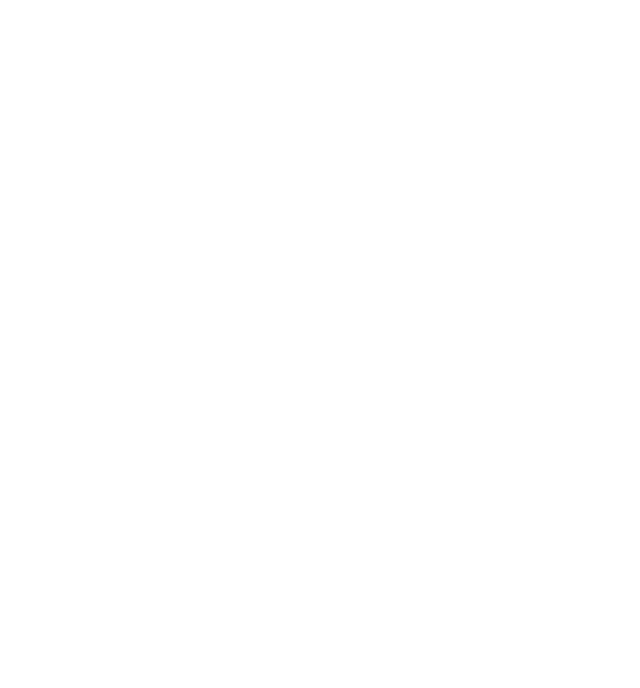
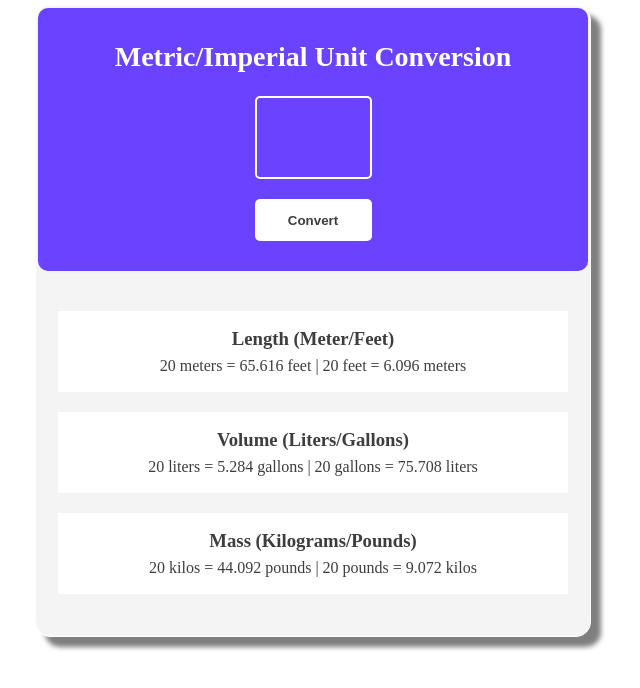
Before and after one commit to Southboy12/Unit-Converter, a website built with Vite: page index.html in a window 1280 px wide. Shown: the whole page, without its empty margins (327-967 px from the left). Built offline with nearby package versions, Linux system fonts and the light colour scheme.

Commit message:
completed the design of the page

```diff
--- a/index.css
+++ b/index.css
@@ -1,3 +1,82 @@
 body {
     margin: 0;
+    padding: 0;
 }
+
+main {
+    width: 550px;
+    /* height: 729px; */
+    margin: 5px auto;
+    background: #f4f4f4;
+    border-radius: 15px;
+    border: 1px solid #ffffff;
+    padding: 2px;
+    box-shadow: 10px 10px 5px rgba(0, 0, 0, 0.5);
+}
+
+header {
+    display: flex;
+    flex-direction: column;
+    align-items: center;
+    background: #6943ff;
+    padding: 30px 0;
+    border-radius: 10px ;
+}
+
+input {
+    background: #6943ff;
+    width: 117px;
+    height: 83px;
+    margin: 20px 0;
+    border: 2px solid #ffffff;
+    border-radius: 5px;
+    color: #ffffff;
+    font-size: 58px;
+    font-weight: 800;
+    line-height: 24.39px;
+    text-align: center;
+}
+
+input[type="number"]::-webkit-outer-spin-button,
+input[type="number"]::-webkit-inner-spin-button {
+    -webkit-appearance: none;
+    margin: 0;
+}
+
+
+h2 {
+    color: #ffffff;
+    /* text-align: center; */
+    margin: 0;
+    font-size: 28px;
+    font-weight: 900;
+    line-height: 38px;
+    letter-spacing: -3%;
+}
+
+h3, p {
+    margin: 7px;
+}
+
+button {
+    width: 117px;
+    height: 42px;
+    color: 3d3d3d;
+    font-weight: 900;
+    background: #ffffff;
+    border: none;
+    border-radius: 5px;
+}
+
+.body {
+    padding: 20px 20px;
+    /* border: 1px solid red; */
+}
+
+.measurement {
+    text-align: center;
+    background: #ffffff;
+    color: #3d3d3d;
+    margin: 20px 0;
+    padding: 10px;
+}
--- a/index.html
+++ b/index.html
@@ -3,6 +3,30 @@
         <link rel="stylesheet" href="index.css">
     </head>
     <body>
+        <main>
+            <header>
+                <h2>Metric/Imperial Unit Conversion</h2>
+                <input type="number" value="">
+                <button>Convert</button>
+            </header>
+
+            <section class="body">
+                <section class="measurement" id="unit-length">
+                    <h3>Length (Meter/Feet)</h3>
+                    <p>20 meters = 65.616 feet | 20 feet = 6.096 meters</p>
+                </section>
+
+                <section class="measurement" id="unit-volume">
+                    <h3>Volume (Liters/Gallons)</h3>
+                    <p>20 liters = 5.284 gallons | 20 gallons = 75.708 liters</p>
+                </section>
+
+                <section class="measurement" id="unit-mass">
+                    <h3>Mass (Kilograms/Pounds)</h3>
+                    <p>20 kilos = 44.092 pounds | 20 pounds = 9.072 kilos</p>
+                </section>
+            </section>
+        </main>
         <script src="index.js"></script>
     </body>
 </html>
```
